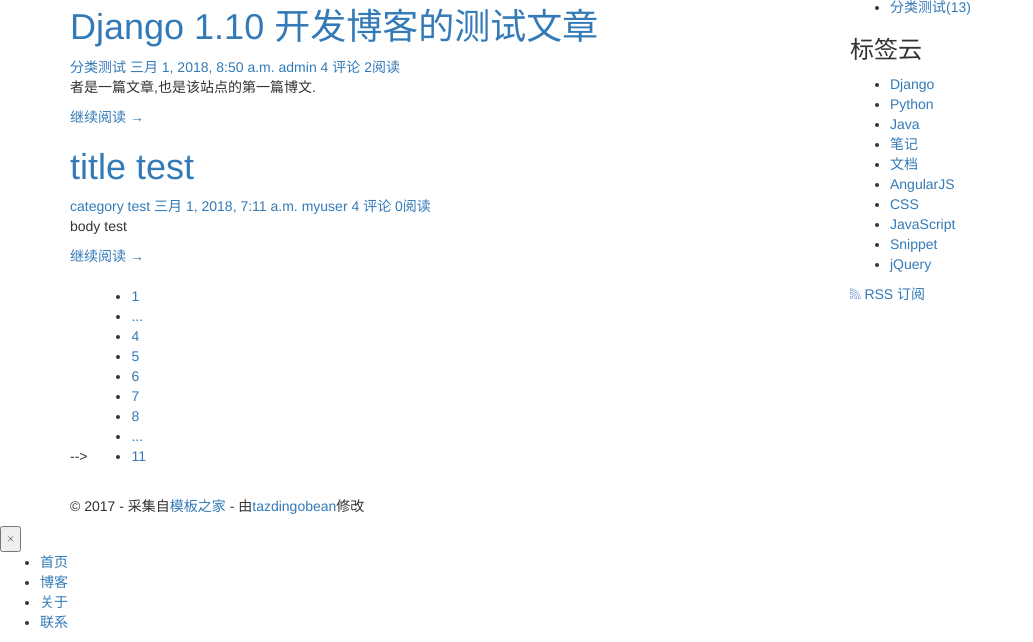
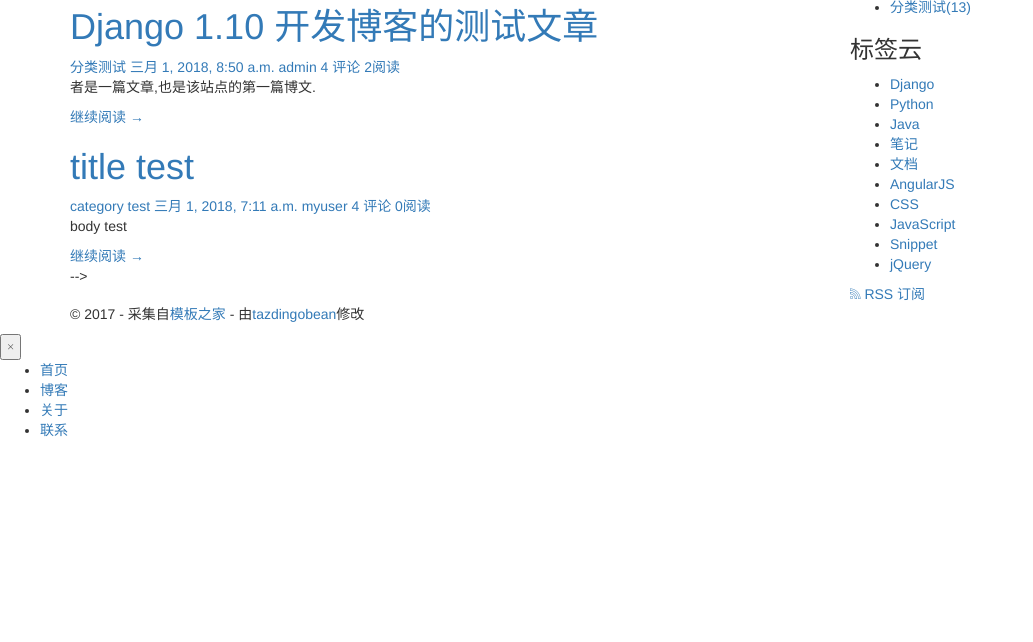
Before and after one commit to tazbingor/TdBlog, a Django app: page / in a window 1280 px wide. Shown: the part 428-1070 px from the top of the page, without its empty margins (0-1033 px from the left). After the commit the page ends 865 px from the top, so only its background shows below. Run offline with Django 3.2, Linux system fonts and the light colour scheme; data comes from the database, SQL or seed files in the repository; both versions use the stored data as it was after the commit; some libraries are stand-ins or nearby versions.

Commit message:
简单分页

```diff
--- a/blog/views.py
+++ b/blog/views.py
@@ -26,6 +26,9 @@
     model = Post  # 获取模型为Post
     template_name = 'blog/index.html'  # 指定渲染模板(路径)
     context_object_name = 'post_list'  # 模型列表实例化
+
+    # 指定分页功能
+    paginate_by = 10
 
 
 def detail(request, pk):
--- a/templates/blog/index.html
+++ b/templates/blog/index.html
@@ -31,18 +31,33 @@
         <div class="no-post">暂时还没有发布的文章</div>
     {% endfor %}
     -->
-    <div class="pagination">
-        <ul>
-            {#            需要修改#}
-            <li><a href="">1</a></li>
-            <li><a href="">...</a></li>
-            <li><a href="">4</a></li>
-            <li><a href="">5</a></li>
-            <li class="current"><a href="">6</a></li>
-            <li><a href="">7</a></li>
-            <li><a href="">8</a></li>
-            <li><a href="">...</a></li>
-            <li><a href="">11</a></li>
-        </ul>
-    </div>
+    {% if is_paginated %}
+        <div class="pagination-simple">
+
+            {#        上一页#}
+            {% if page_obj.has_previous %}
+                <a href="?page={{ page_obj.previous_page_number }}">上一页</a>
+            {% endif %}
+            {#当前页#}
+            <span class="current">第{{ page_obj.number }}页 / 共{{ paginator.num_pages }} 页</span>
+            {#下一页#}
+            {% if page_obj.has_next %}
+                <a href="?page={{ page_obj.next_page_number }}">下一页</a>
+            {% endif %}
+        </div>
+    {% endif %}
+    {#    <div class="pagination">#}
+    {#        <ul>#}
+    {#            需要修改#}
+    {#            <li><a href="">1</a></li>#}
+    {#            <li><a href="">...</a></li>#}
+    {#            <li><a href="">4</a></li>#}
+    {#            <li><a href="">5</a></li>#}
+    {#            <li class="current"><a href="">6</a></li>#}
+    {#            <li><a href="">7</a></li>#}
+    {#            <li><a href="">8</a></li>#}
+    {#            <li><a href="">...</a></li>#}
+    {#            <li><a href="">11</a></li>#}
+    {#        </ul>#}
+    {#    </div>#}
 {% endblock main %}
```
Also changed, not shown: db.sqlite3.
